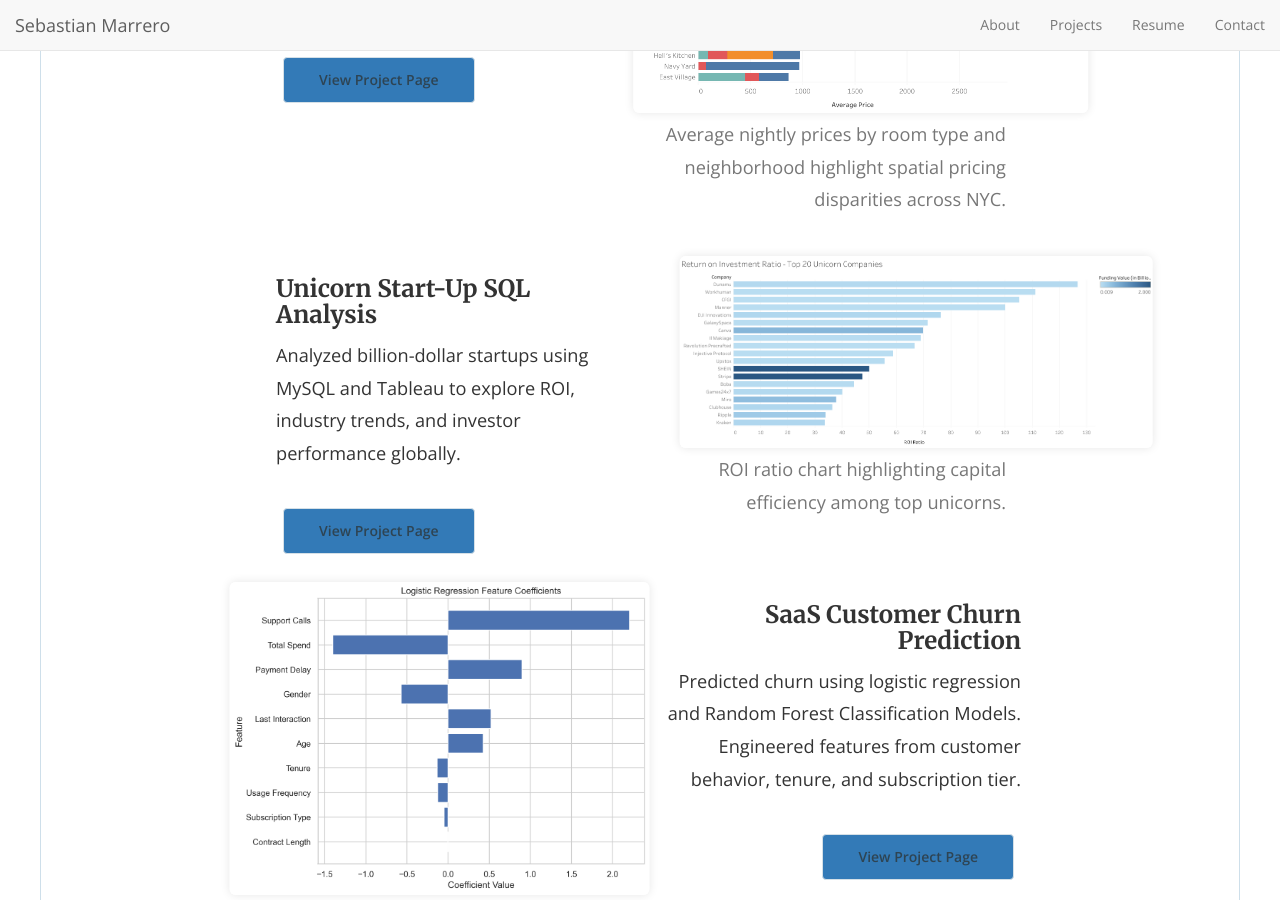
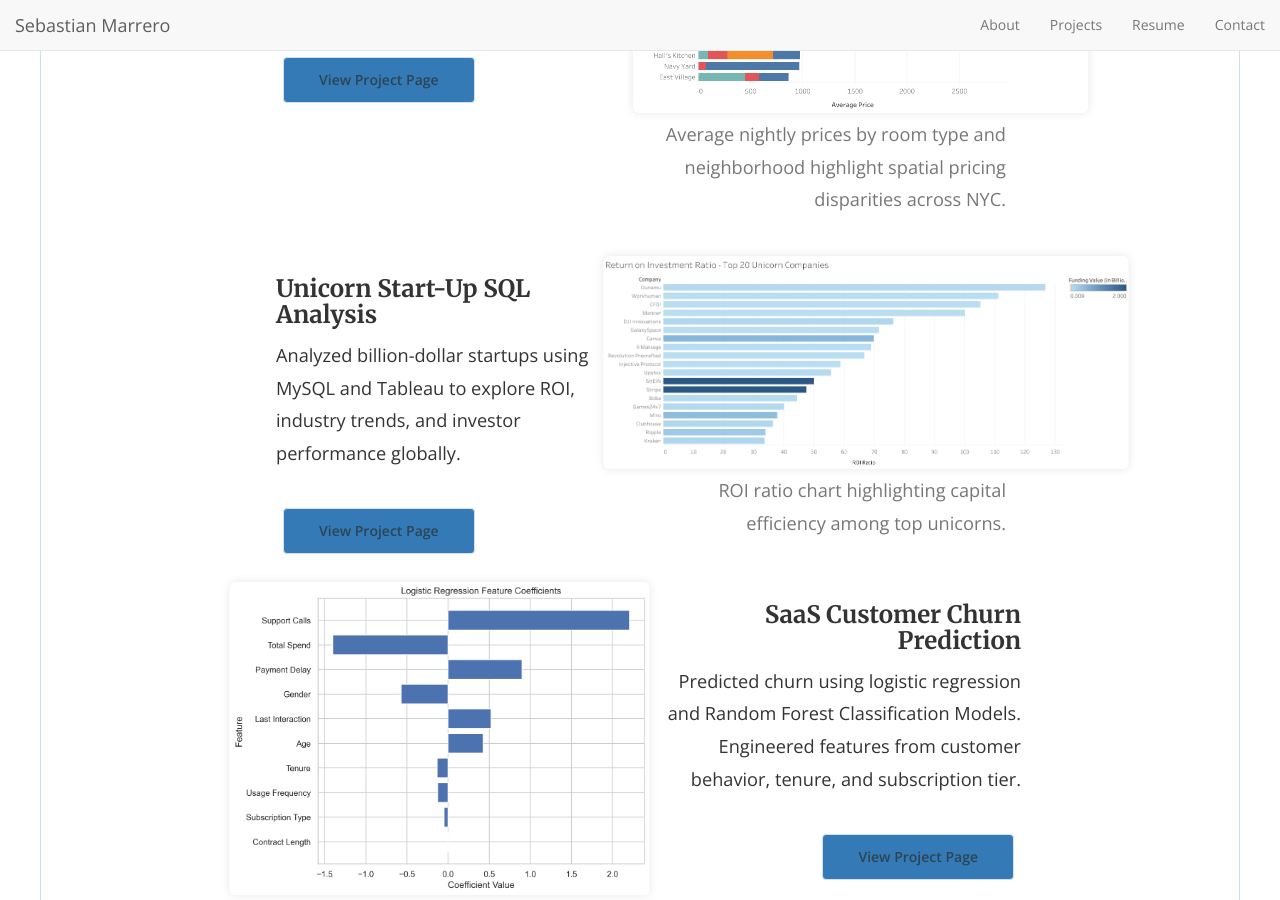
Before and after one commit to SebastianMarrero/Portfolio-Site, a Jekyll site: the page built from index.html, in a window 1280 px wide and 900 px high, scrolled down 1550 px. Built offline with Jekyll 4.4.1, drawn with Linux system fonts in a browser that asks for light colours; nearby versions of some CDN libraries; the list of posts is cut into pages by our own code.

Commit message:
Restore homepage layout before image embedding error

```diff
--- a/_layouts/home.html
+++ b/_layouts/home.html
@@ -72,7 +72,7 @@
                 <img src="{{ site.baseurl }}/assets/images/ROIRatio.sql.png"
                      alt="ROI Ratio Unicorns"
                      class="img-responsive"
-                     style="width: 135%; max-width: none; height: auto; transform: translateX(5%);
+                     style="width: 150%; max-width: none; height: auto; transform: translateX(-10%);
                             border-radius: 6px; box-shadow: 0 0 10px rgba(0,0,0,0.1);">
                 <p class="text-right text-muted" style="margin-top: 5px;">ROI ratio chart highlighting capital efficiency among top unicorns.</p>
               </div>
```
